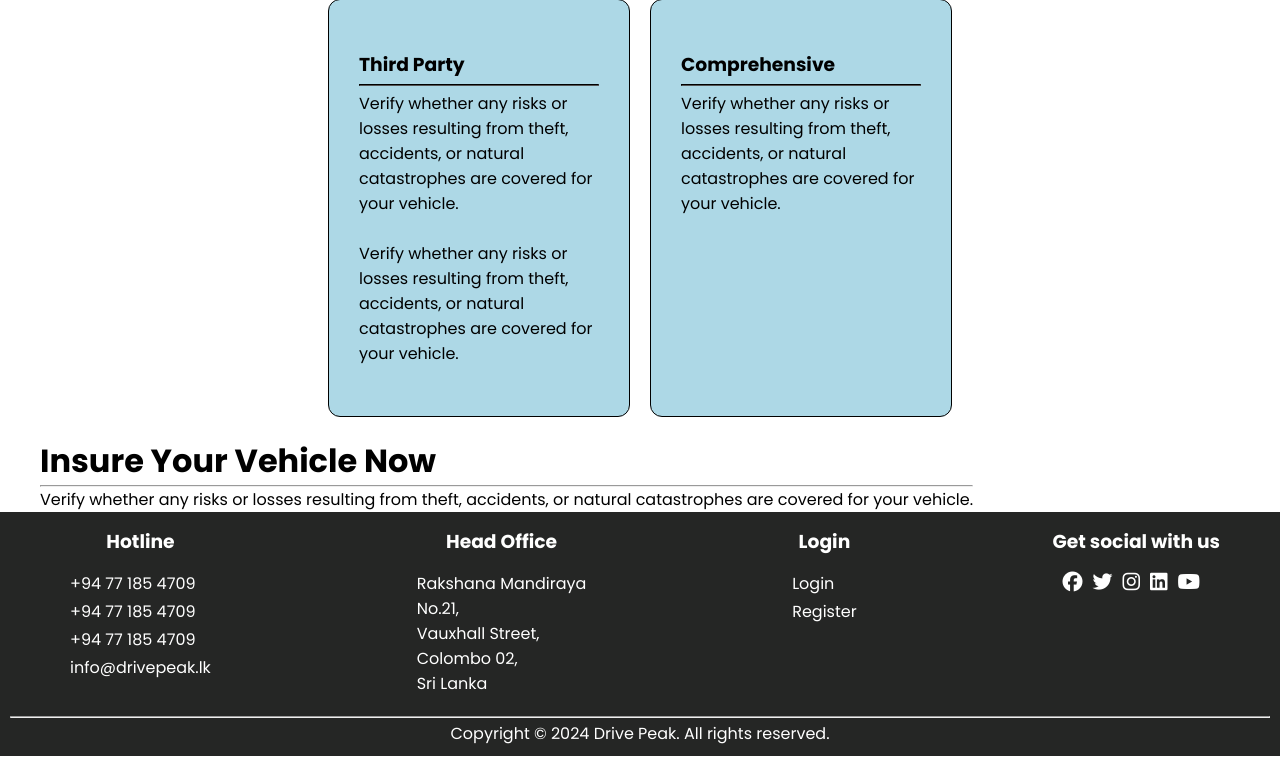
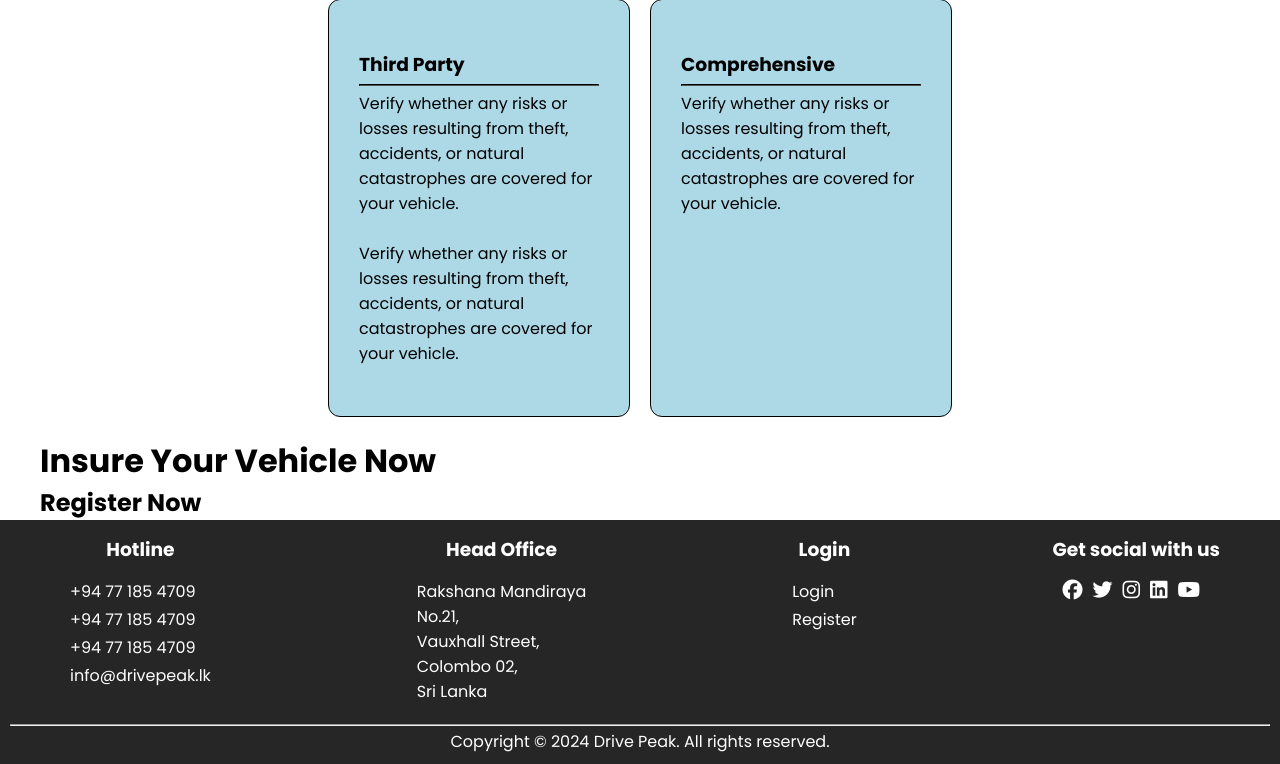
Before and after one commit to dishani02/Vehicle-Insurance-Management-System, a PHP site: page /motor-insurance.php in a window 1280 px wide. Shown: the part 1199-1963 px from the top of the page. Run offline with PHP 8.4, Linux system fonts and the light colour scheme; some libraries are stand-ins or nearby versions.

Commit message:
update moto insurance page

```diff
--- a/motor-insurance.php
+++ b/motor-insurance.php
@@ -135,9 +135,8 @@
 
                 <div class="flex flex-col ">
                     <h1>Insure Your Vehicle Now</h1>
-                    <hr>
-                    <p>Verify whether any risks or losses resulting from theft, accidents, or natural
-                        catastrophes are covered for your vehicle.</p>
+                    <h2>Register Now</h2>
+                    <img src="" alt="">
                 </div>
 
 
```
Also changed, not shown: admin-login.php (+7 -0 lines), img/accident.jpg (added), img/car copy.jpg (deleted), 1 other file.
